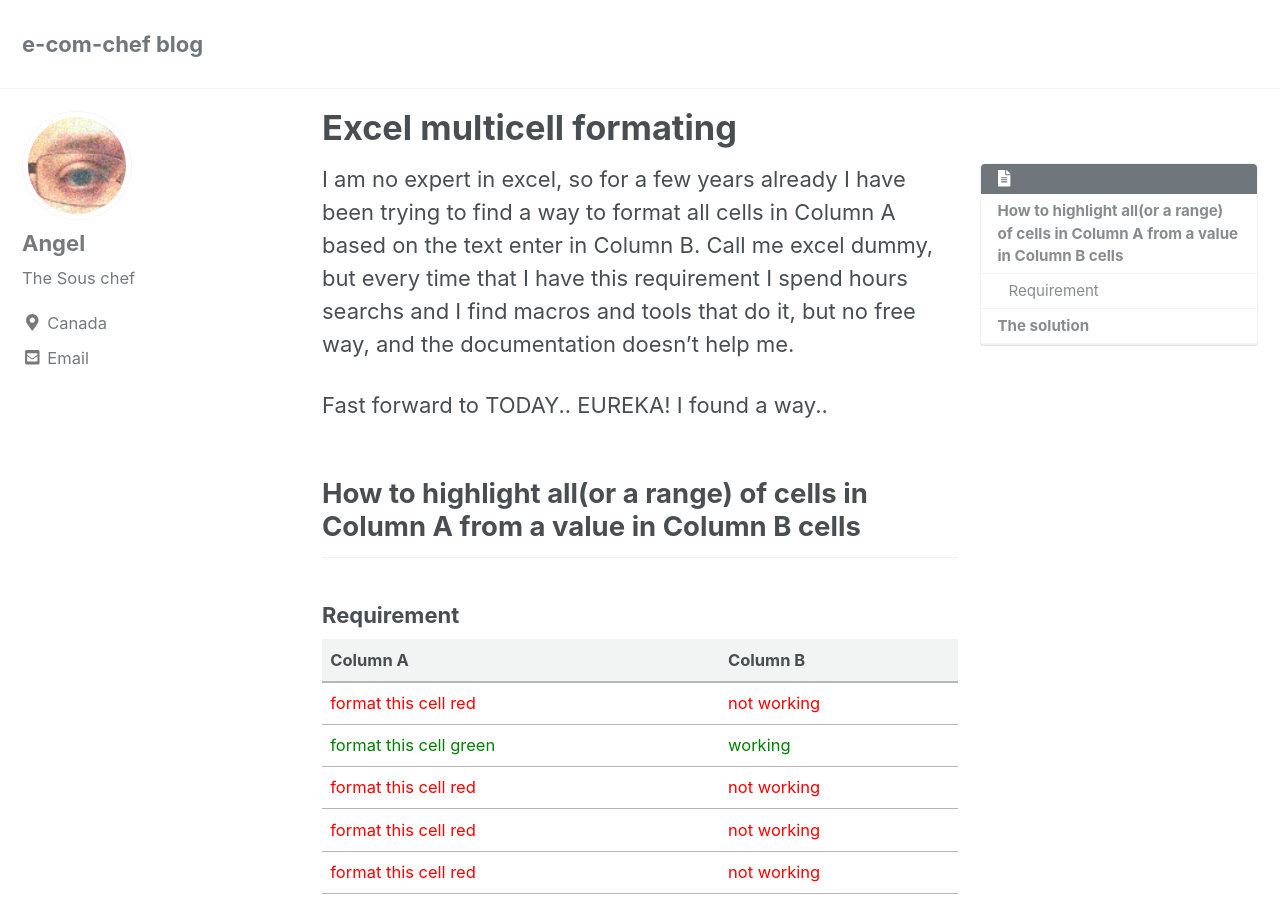
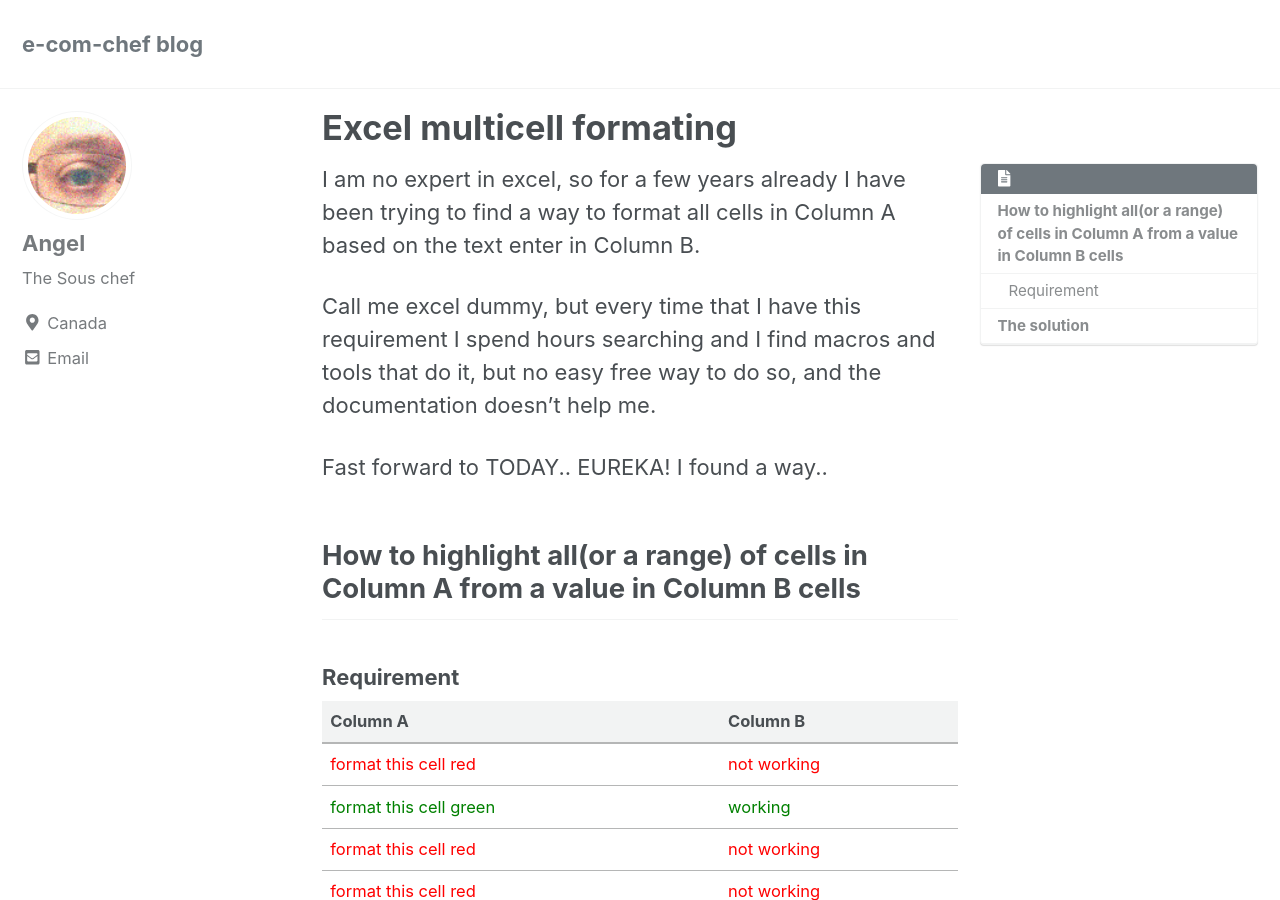
Before and after one commit to arvera/blog, a Jekyll site: the page built from _posts/2018-11-07-excel-multicell-formatting.md, in a window 1280 px wide and 900 px high. Built offline with Jekyll 4.4.1, drawn with Linux system fonts in a browser that asks for light colours; cached includes are drawn as plain includes; nearby versions of some CDN libraries; some of the changed text lies outside the part shown.

Commit message:
Still fixing the formating of my last post

```diff
--- a/_posts/2018-11-07-excel-multicell-formatting.md
+++ b/_posts/2018-11-07-excel-multicell-formatting.md
@@ -4,7 +4,9 @@ title: "Excel multicell formating"
 date: 2018-11-07
 tag: excel
 ---
-I am no expert in excel, so for a few years already I have been trying to find a way to format all cells in Column A based on the text enter in Column B. Call me excel dummy, but every time that I have this requirement I spend hours searchs and I find macros and tools that do it, but no free way, and the documentation doesn't help me.
+I am no expert in excel, so for a few years already I have been trying to find a way to format all cells in Column A based on the text enter in Column B.
+
+Call me excel dummy, but every time that I have this requirement I spend hours searching and I find macros and tools that do it, but no easy free way to do so, and the documentation doesn't help me.
 
 Fast forward to TODAY.. EUREKA! I found a way..
 
```
Also changed, not shown: other parts of _posts/2018-11-07-excel-multicell-formatting.md (+2 -2 lines).
